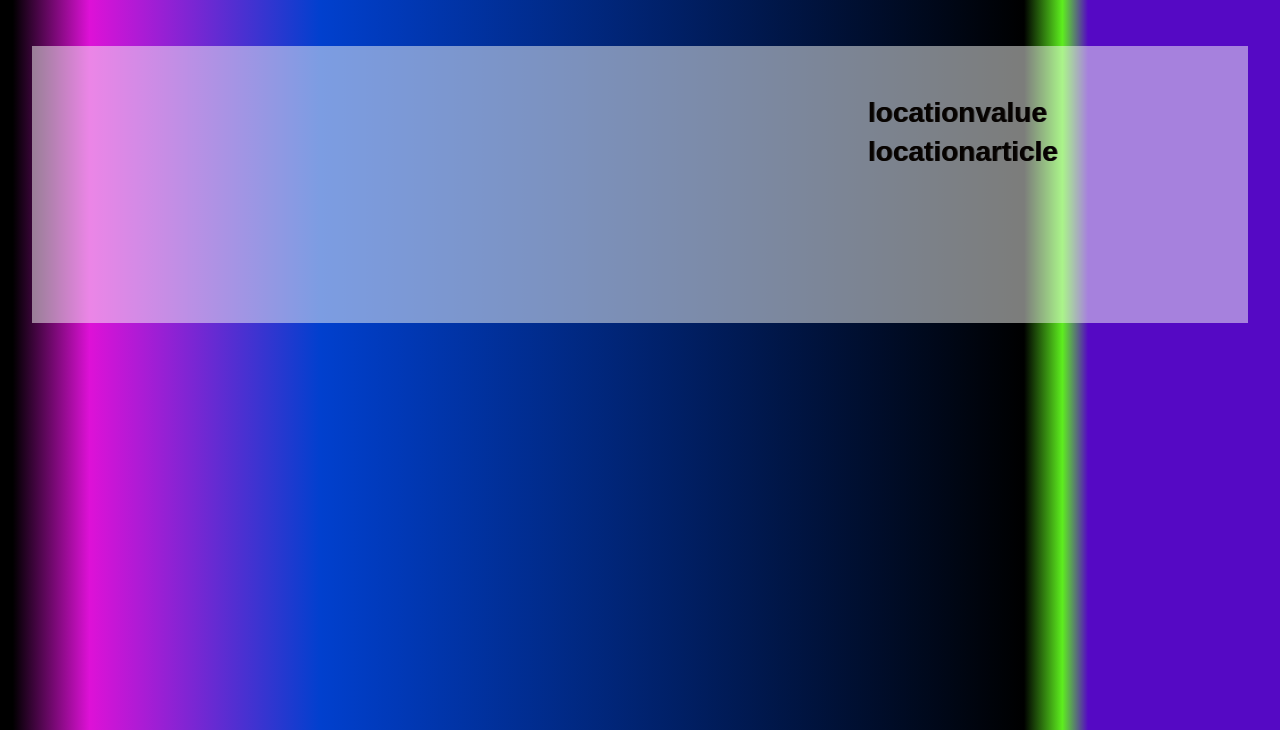
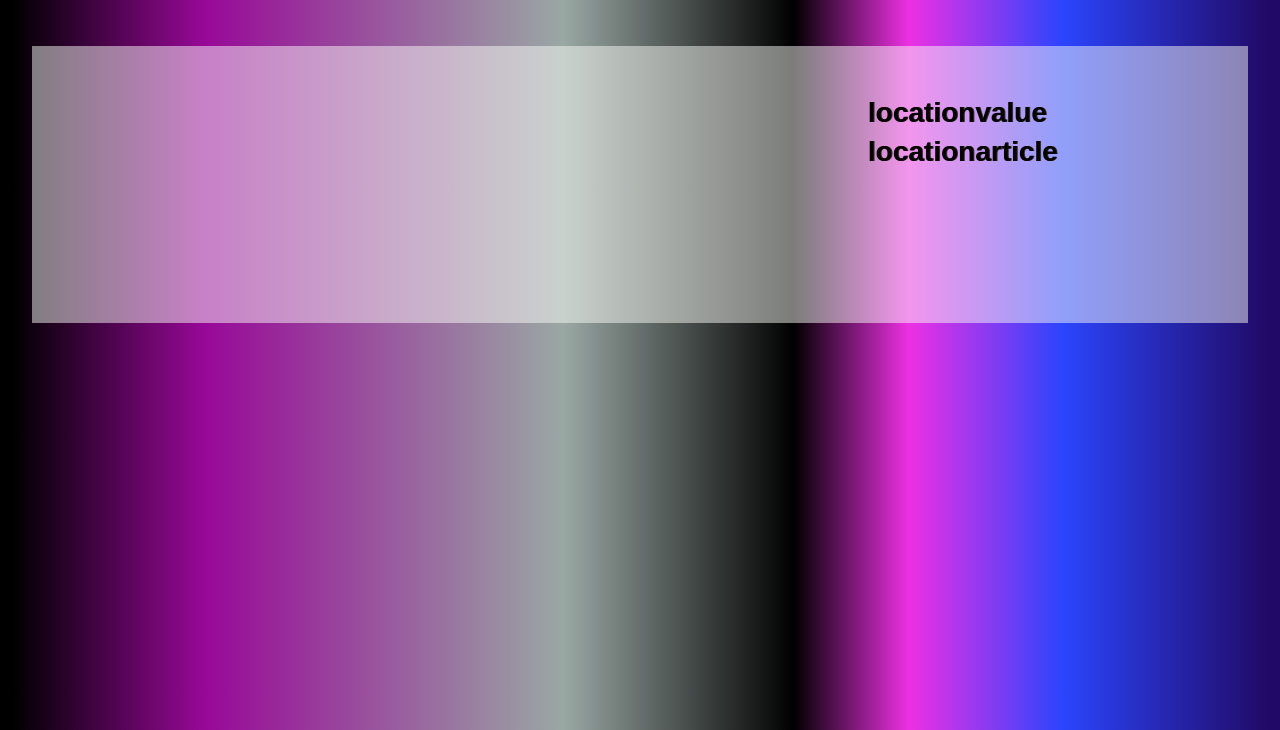
Before and after one commit to jarnailboparai/neha_12_testandroidapp_657, a plain HTML site: page location.html in a window 1280 px wide. Shown: the part 70-800 px from the top of the page. Drawn offline with Linux system fonts and the light colour scheme; some packages are replaced by stand-ins of ours; files whose address does not match are found by name; a web font is replaced by a local one.

Commit message:
neha_12_testandroidapp_657

```diff
--- a/css/theme.css
+++ b/css/theme.css
@@ -159,9 +159,9 @@ body{
 	background-image:none;
 	background-repeat:no-repeat;
 	background-size:cover;
-	background: linear-gradient(left , rgb(0, 0, 0) 1% , rgb(222, 17, 215) 7% , rgb(1, 64, 206) 25% , rgb(0, 0, 0) 80% , rgb(93, 238, 30) 83% , rgb(85, 9, 196) 85%);
-background: -o-linear-gradient(left , rgb(0, 0, 0) 1% , rgb(222, 17, 215) 7% , rgb(1, 64, 206) 25% , rgb(0, 0, 0) 80% , rgb(93, 238, 30) 83% , rgb(85, 9, 196) 85%);
-background: -ms-linear-gradient(left , rgb(0, 0, 0) 1% , rgb(222, 17, 215) 7% , rgb(1, 64, 206) 25% , rgb(0, 0, 0) 80% , rgb(93, 238, 30) 83% , rgb(85, 9, 196) 85%);
-background: -moz-linear-gradient(left , rgb(0, 0, 0) 1% , rgb(222, 17, 215) 7% , rgb(1, 64, 206) 25% , rgb(0, 0, 0) 80% , rgb(93, 238, 30) 83% , rgb(85, 9, 196) 85%);
-background: -webkit-linear-gradient(left , rgb(0, 0, 0) 1% , rgb(222, 17, 215) 7% , rgb(1, 64, 206) 25% , rgb(0, 0, 0) 80% , rgb(93, 238, 30) 83% , rgb(85, 9, 196) 85%);
+	background: linear-gradient(left , rgb(0, 0, 0) 1% , rgb(152, 8, 152) 16% , rgb(154, 168, 164) 44% , rgb(0, 0, 0) 62% , rgb(237, 48, 227) 71% , rgb(43, 69, 253) 83% , rgb(33, 10, 103) 99%);
+background: -o-linear-gradient(left , rgb(0, 0, 0) 1% , rgb(152, 8, 152) 16% , rgb(154, 168, 164) 44% , rgb(0, 0, 0) 62% , rgb(237, 48, 227) 71% , rgb(43, 69, 253) 83% , rgb(33, 10, 103) 99%);
+background: -ms-linear-gradient(left , rgb(0, 0, 0) 1% , rgb(152, 8, 152) 16% , rgb(154, 168, 164) 44% , rgb(0, 0, 0) 62% , rgb(237, 48, 227) 71% , rgb(43, 69, 253) 83% , rgb(33, 10, 103) 99%);
+background: -moz-linear-gradient(left , rgb(0, 0, 0) 1% , rgb(152, 8, 152) 16% , rgb(154, 168, 164) 44% , rgb(0, 0, 0) 62% , rgb(237, 48, 227) 71% , rgb(43, 69, 253) 83% , rgb(33, 10, 103) 99%);
+background: -webkit-linear-gradient(left , rgb(0, 0, 0) 1% , rgb(152, 8, 152) 16% , rgb(154, 168, 164) 44% , rgb(0, 0, 0) 62% , rgb(237, 48, 227) 71% , rgb(43, 69, 253) 83% , rgb(33, 10, 103) 99%);
 }
```
